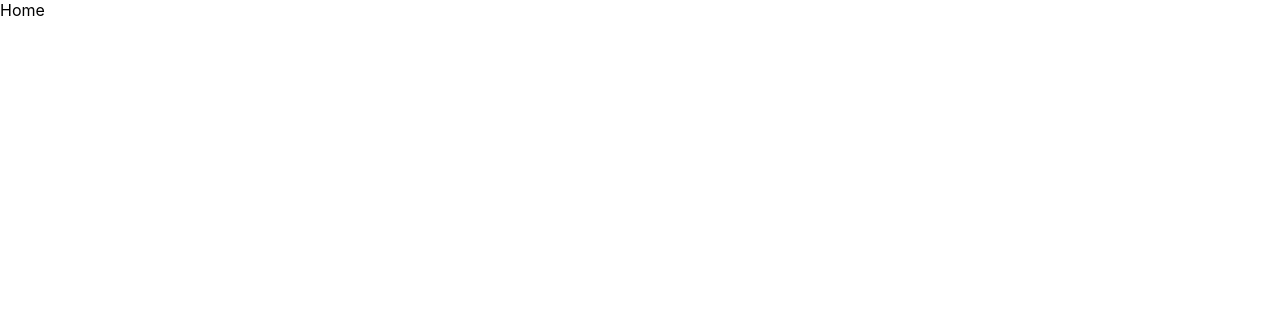
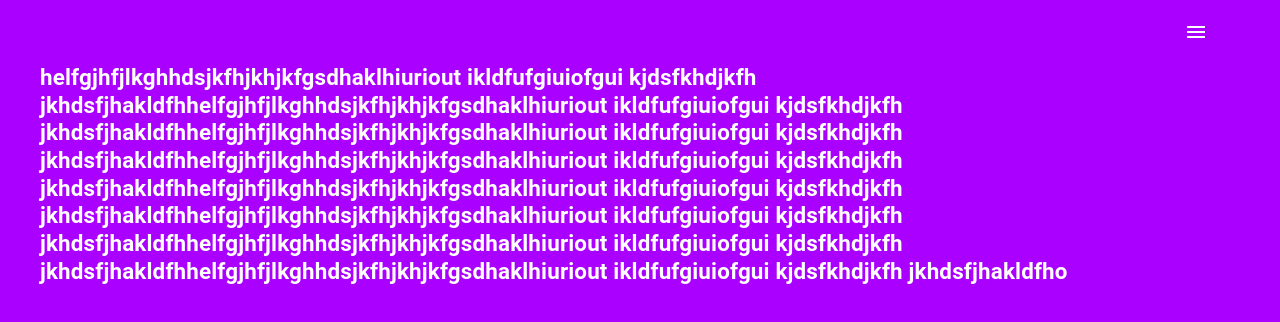
Before and after one commit to kindofclever/pfuchs, a React (Create React App) app: page /home in a window 1280 px wide. Shown: the top 322 px of the page. Built offline with nearby package versions, Linux system fonts and the light colour scheme.

Commit message:
Added layoutr

```diff
--- a/src/App.tsx
+++ b/src/App.tsx
@@ -5,11 +5,14 @@ import { Routes, Route, BrowserRouter } from 'react-router-dom';
 import Theme from './Theme';
 import LandingPage from './containers/Landing/LandingPage';
 import { Home } from './containers/Home/Home';
+import ElevatorSimulation from './containers/Elevators/ElevatorSimulation';
+import AppLayout from './layout/AppLayout';
 
 export const App: React.FC = () => {
   return (
     <ThemeProvider theme={Theme}>
       <BrowserRouter>
+        <AppLayout>
           <Routes>
             <Route
               path='/'
@@ -19,7 +22,12 @@ export const App: React.FC = () => {
               path='/home'
               element={<Home />}
             />
+            <Route
+              path='/elevators'
+              element={<ElevatorSimulation />}
+            />
           </Routes>
+        </AppLayout>
       </BrowserRouter>
     </ThemeProvider>
   );
--- a/src/components/AnimatedTypography.tsx
+++ b/src/components/AnimatedTypography.tsx
@@ -1,5 +1,6 @@
 import { motion } from 'framer-motion';
 import { Typography, TypographyProps } from '@mui/material';
+import { FC } from 'react';
 
 interface AnimatedTypographyProps extends TypographyProps {
   variants: any;
@@ -7,7 +8,7 @@ interface AnimatedTypographyProps extends TypographyProps {
   animate?: string;
 }
 
-const AnimatedTypography: React.FC<AnimatedTypographyProps> = ({
+const AnimatedTypography: FC<AnimatedTypographyProps> = ({
   variants,
   initial,
   animate,
--- a/src/components/CustomButton.tsx
+++ b/src/components/CustomButton.tsx
@@ -1,4 +1,4 @@
-import React from 'react';
+import { FC } from 'react';
 import MuiButton, { ButtonProps } from '@mui/material/Button';
 import { styled } from '@mui/material/styles';
 
@@ -110,7 +110,7 @@ interface CustomButtonProps extends Omit<ButtonProps, 'variant'> {
   btnType: ButtonType;
 }
 
-export const CustomButton: React.FC<CustomButtonProps> = ({
+export const CustomButton: FC<CustomButtonProps> = ({
   btnType,
   children,
   ...other
--- /dev/null
+++ b/src/components/SideNav/SideNav.tsx
@@ -0,0 +1,61 @@
+import { FC } from 'react';
+import { Box, Drawer, IconButton, List, useTheme } from '@mui/material';
+import CloseIcon from '@mui/icons-material/Close';
+import NavigationListItem from './components/NavigationListItem';
+
+type SideNavProps = {
+  isOpen: boolean;
+  onClose: () => void;
+};
+
+const SideNav: FC<SideNavProps> = ({ isOpen, onClose }) => {
+  const theme = useTheme();
+
+  const drawerStyles = {
+    width: '240px',
+    flexShrink: 0,
+    '& .MuiPaper-root': {
+      backgroundColor: theme.palette.secondary.main,
+    },
+  };
+
+  const navigationItems = [
+    { key: 'home', title: 'Home', redirectTo: 'home' },
+    { key: 'about', title: 'About me', redirectTo: 'about' },
+    { key: 'elevators', title: 'Elevator Simulation', redirectTo: 'elevators' },
+    { key: 'skills', title: 'Skills', redirectTo: 'skills' },
+    { key: 'downloads', title: 'Downloads', redirectTo: 'downloads' },
+  ];
+
+  return (
+    <Drawer
+      variant='temporary'
+      anchor='right'
+      open={isOpen}
+      onClose={onClose}
+      sx={drawerStyles}
+    >
+      <Box
+        display='flex'
+        justifyContent='center'
+        p={1}
+      >
+        <IconButton onClick={onClose}>
+          <CloseIcon sx={{ color: theme.palette.common.white }} />
+        </IconButton>
+      </Box>
+      <List>
+        {navigationItems.map((item) => (
+          <NavigationListItem
+            key={item.redirectTo}
+            title={item.title}
+            redirectTo={item.redirectTo}
+            onClick={onClose}
+          />
+        ))}
+      </List>
+    </Drawer>
+  );
+};
+
+export default SideNav;
--- /dev/null
+++ b/src/components/SideNav/components/NavigationListItem.tsx
@@ -0,0 +1,37 @@
+import React from 'react';
+import { ListItem, ListItemText, useTheme } from '@mui/material';
+import { useNavigate } from 'react-router-dom';
+
+interface NavigationListItemProps {
+  title: string;
+  redirectTo: string;
+  onClick?: () => void;
+}
+
+const NavigationListItem: React.FC<NavigationListItemProps> = ({
+  title,
+  redirectTo,
+  onClick,
+}) => {
+  const theme = useTheme();
+  const navigate = useNavigate();
+
+  const handleClick = () => {
+    navigate(`/${redirectTo}`);
+    if (onClick) onClick();
+  };
+
+  return (
+    <ListItem
+      onClick={handleClick}
+      sx={{ cursor: 'pointer', textAlign: 'center' }}
+    >
+      <ListItemText
+        primary={title}
+        sx={{ color: theme.palette.common.white }}
+      />
+    </ListItem>
+  );
+};
+
+export default NavigationListItem;
--- /dev/null
+++ b/src/containers/Elevators/ElevatorSimulation.tsx
@@ -0,0 +1,7 @@
+import { FC } from 'react';
+
+const ElevatorSimulation: FC = () => {
+  return <div>ElevatorSimulation</div>;
+};
+
+export default ElevatorSimulation;
--- a/src/containers/Home/Home.tsx
+++ b/src/containers/Home/Home.tsx
@@ -1,5 +1,22 @@
-import React from 'react';
+import { Typography } from '@mui/material';
 
 export const Home = () => {
-  return <div>Home</div>;
+  return (
+    <>
+      <Typography variant='h4'>
+        helfgjhfjlkghhdsjkfhjkhjkfgsdhaklhiuriout ikldfufgiuiofgui kjdsfkhdjkfh
+        jkhdsfjhakldfhhelfgjhfjlkghhdsjkfhjkhjkfgsdhaklhiuriout ikldfufgiuiofgui
+        kjdsfkhdjkfh jkhdsfjhakldfhhelfgjhfjlkghhdsjkfhjkhjkfgsdhaklhiuriout
+        ikldfufgiuiofgui kjdsfkhdjkfh
+        jkhdsfjhakldfhhelfgjhfjlkghhdsjkfhjkhjkfgsdhaklhiuriout ikldfufgiuiofgui
+        kjdsfkhdjkfh jkhdsfjhakldfhhelfgjhfjlkghhdsjkfhjkhjkfgsdhaklhiuriout
+        ikldfufgiuiofgui kjdsfkhdjkfh
+        jkhdsfjhakldfhhelfgjhfjlkghhdsjkfhjkhjkfgsdhaklhiuriout ikldfufgiuiofgui
+        kjdsfkhdjkfh jkhdsfjhakldfhhelfgjhfjlkghhdsjkfhjkhjkfgsdhaklhiuriout
+        ikldfufgiuiofgui kjdsfkhdjkfh
+        jkhdsfjhakldfhhelfgjhfjlkghhdsjkfhjkhjkfgsdhaklhiuriout ikldfufgiuiofgui
+        kjdsfkhdjkfh jkhdsfjhakldfho
+      </Typography>
+    </>
+  );
 };
--- a/src/containers/Landing/LandingPage.tsx
+++ b/src/containers/Landing/LandingPage.tsx
@@ -1,4 +1,4 @@
-import React from 'react';
+import { FC } from 'react';
 import { Box } from '@mui/material';
 import { motion } from 'framer-motion';
 import { useNavigate } from 'react-router-dom';
@@ -10,7 +10,7 @@ import { buttonVariants } from '../../variants/variants';
 const imageURL =
   'https://images.unsplash.com/photo-1557672172-298e090bd0f1?ixlib=rb-4.0.3&ixid=M3wxMjA3fDB8MHxwaG90by1wYWdlfHx8fGVufDB8fHx8fA%3D%3D&auto=format&fit=crop&w=4000&q=80';
 
-const LandingPage: React.FC = () => {
+const LandingPage: FC = () => {
   const navigate = useNavigate();
 
   const handleClick = () => {
--- a/src/containers/Landing/components/LandingBanner.tsx
+++ b/src/containers/Landing/components/LandingBanner.tsx
@@ -1,10 +1,11 @@
+import { FC } from 'react';
 import { isMobile } from 'react-device-detect';
 import { Box } from '@mui/material';
 
 import { h1Variants, h2Variants } from '../../../variants/variants';
 import AnimatedTypography from '../../../components/AnimatedTypography';
 
-const LandingBanner = () => {
+const LandingBanner: FC = () => {
   return (
     <>
       <Box
--- /dev/null
+++ b/src/layout/AppLayout.tsx
@@ -0,0 +1,51 @@
+import { useState, FC, ReactNode } from 'react';
+import { useTheme, Box, AppBar, Toolbar, IconButton } from '@mui/material';
+import MenuIcon from '@mui/icons-material/Menu';
+
+import SideNav from '../components/SideNav/SideNav';
+
+type AppLayoutProps = {
+  children: ReactNode;
+};
+
+const AppLayout: FC<AppLayoutProps> = ({ children }) => {
+  const theme = useTheme();
+  const [isDrawerOpen, setDrawerOpen] = useState(false);
+
+  const toggleDrawer = () => {
+    setDrawerOpen(!isDrawerOpen);
+  };
+
+  return (
+    <Box
+      display='flex'
+      height='100vh'
+      flexDirection='column'
+      bgcolor={theme.palette.primary.main}
+      paddingX={5}
+    >
+      <AppBar
+        position='static'
+        sx={{ boxShadow: 'none' }}
+      >
+        <Toolbar>
+          <Box flexGrow={1}></Box>
+          {!isDrawerOpen && (
+            <IconButton onClick={toggleDrawer}>
+              <MenuIcon sx={{ color: theme.palette.common.white }} />
+            </IconButton>
+          )}
+        </Toolbar>
+      </AppBar>
+
+      <SideNav
+        isOpen={isDrawerOpen}
+        onClose={toggleDrawer}
+      />
+
+      <Box flexGrow={1}>{children}</Box>
+    </Box>
+  );
+};
+
+export default AppLayout;
```
Lines whose indentation alone changed are shown as unchanged.
